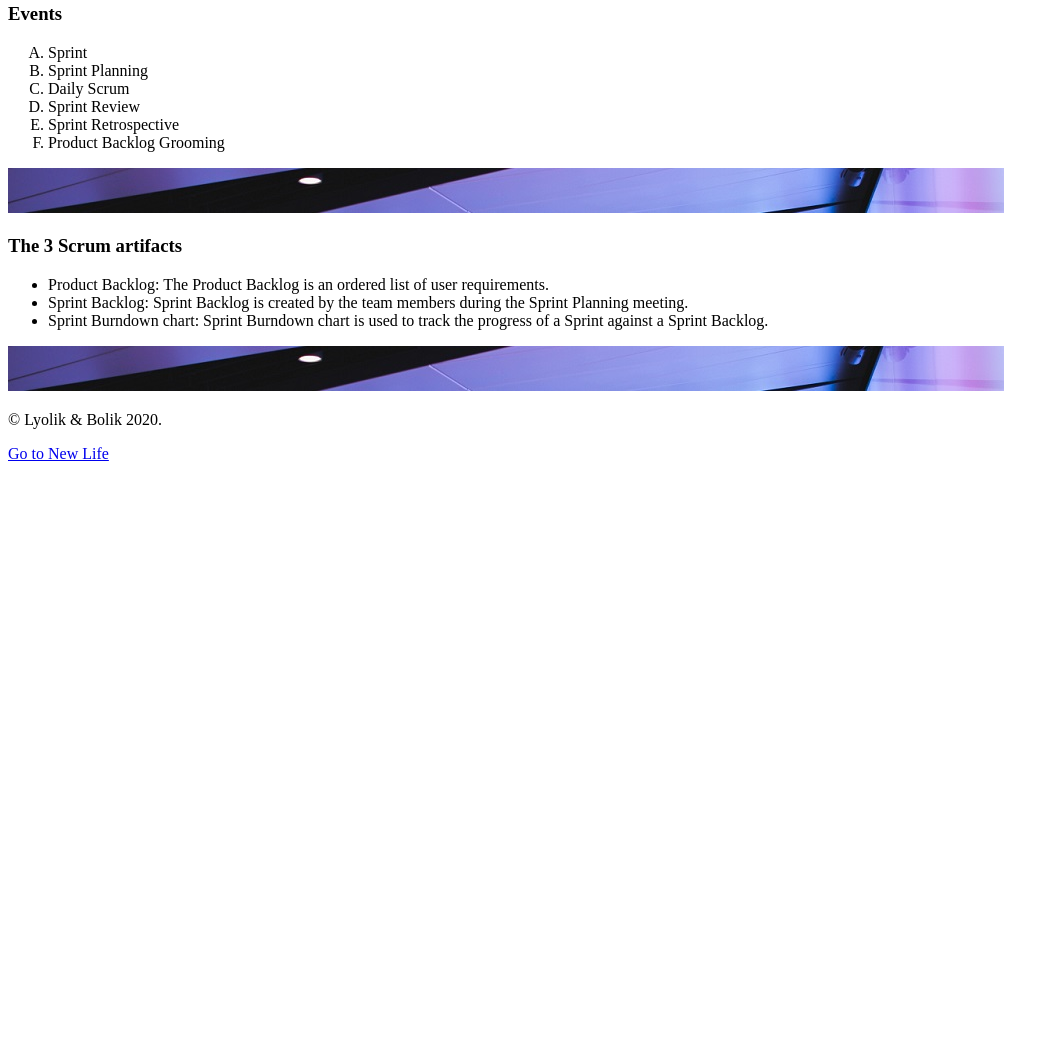
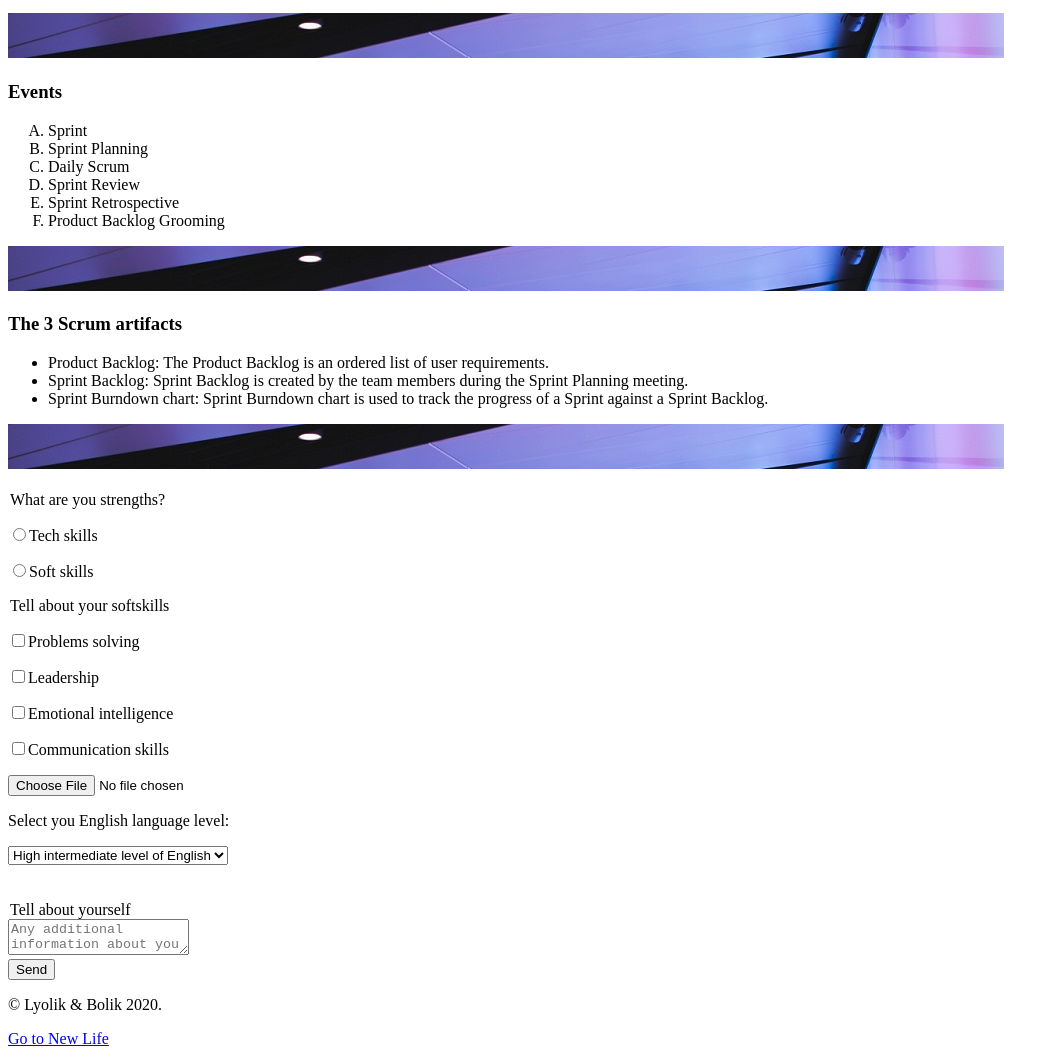
Before and after one commit to ItLol-pixel/ItLol-pixel, a plain HTML site: page index.html in a window 1280 px wide. Shown: the part 1006-2062 px from the top of the page, without its empty margins (0-1059 px from the left). Before the commit the page ends 1477 px from the top, so only its background shows below. Drawn offline with Linux system fonts and the light colour scheme.

Commit message:
update-10.05.

```diff
--- a/index.html
+++ b/index.html
@@ -23,6 +23,14 @@
     <br />
     <hr />
     <br />
+    <form action="#" method="POST" enctype="multipart/form-data">
+      <label>Login</label>
+      <div>
+        <input placeholder="username" type="text" name="username" value="" />
+      </div>
+      <label>Password</label>
+      <div><input type="password" name="password" value="" /></div>
+    </form>
     <h3 id="roles">Roles</h3>
     <ol type="I">
       <li>Product owner</li>
@@ -59,7 +67,58 @@
         progress of a Sprint against a Sprint Backlog.
       </li>
     </ul>
-    <img src="img/backround.jpg" alt="picture with backround" /><br />
+    <img src="img/backround.jpg" alt="picture with backround" /><br /><br />
+    <form action="#" method="POST" enctype="multipart/form-data">
+      <div>
+        <legend>What are you strengths?</legend>
+        <p><input type="radio" name="tech" value="techskills" />Tech skills</p>
+        <p><input type="radio" name="soft" value="softskills" />Soft skills</p>
+      </div>
+      <div>
+        <legend>Tell about your softskills</legend>
+        <p>
+          <input type="checkbox" name="problem solving" value="yes" />Problems
+          solving
+        </p>
+        <p><input type="checkbox" name="leadership" value="yes" />Leadership</p>
+        <p>
+          <input type="checkbox" name="emotion" value="yes" />Emotional
+          intelligence
+        </p>
+        <p>
+          <input
+            type="checkbox"
+            name="communication"
+            value="yes"
+          />Communication skills
+        </p>
+      </div>
+      <div>
+        <p><input type="file" name="file" /></p>
+      </div>
+      <div>
+        <p>Select you English language level:</p>
+        <select name="level">
+          <option value="no">No knowledge of English</option>
+          <option value="elementary">Elementary level of English</option>
+          <option value="low">Low intermediate level of English</option>
+          <option selected value="high intermediate"
+            >High intermediate level of English</option
+          >
+          <option value="Advanced">Advanced level of English</option>
+          <option value="Proficient">Proficient in English</option>
+        </select>
+      </div>
+      <br /><br />
+      <div>
+        <legend>Tell about yourself</legend>
+        <textarea
+          placeholder="Any additional information about you"
+          name="text"
+        ></textarea>
+      </div>
+      <button type="submit">Send</button>
+    </form>
     <p>&copy; Lyolik &amp; Bolik 2020.</p>
     <a target="_blank" href="https://dou.ua/">Go to New Life</a>
   </body>
```
